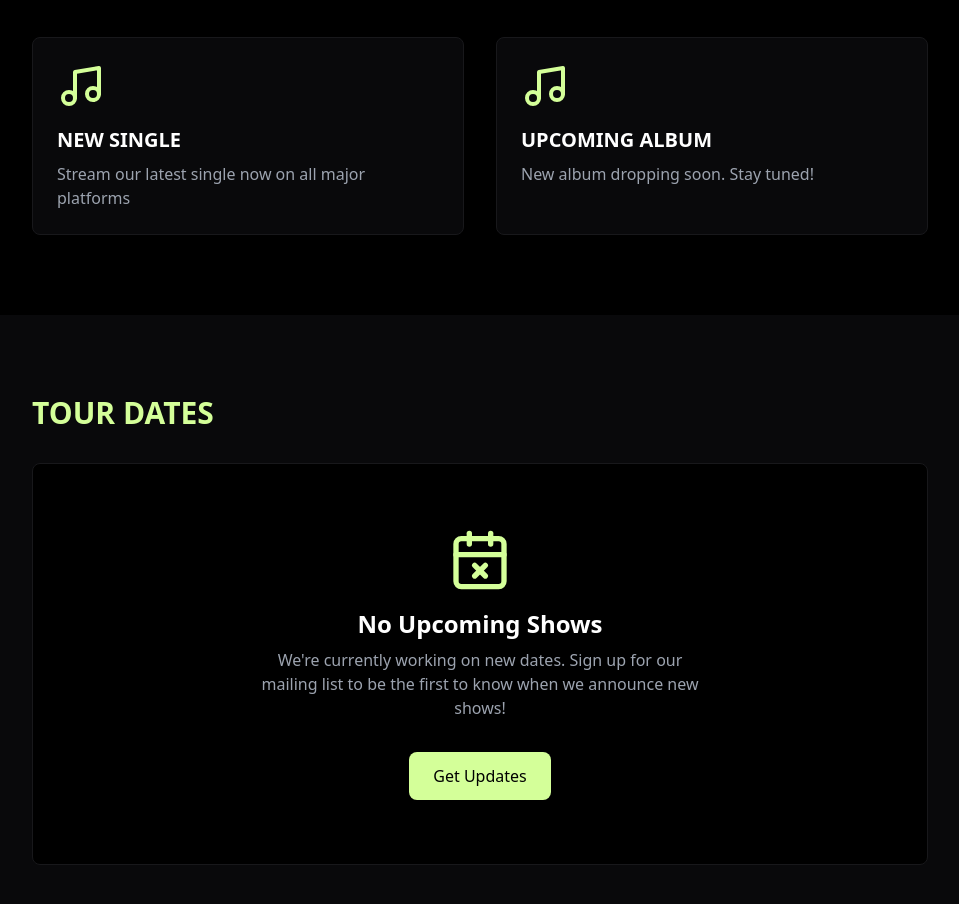
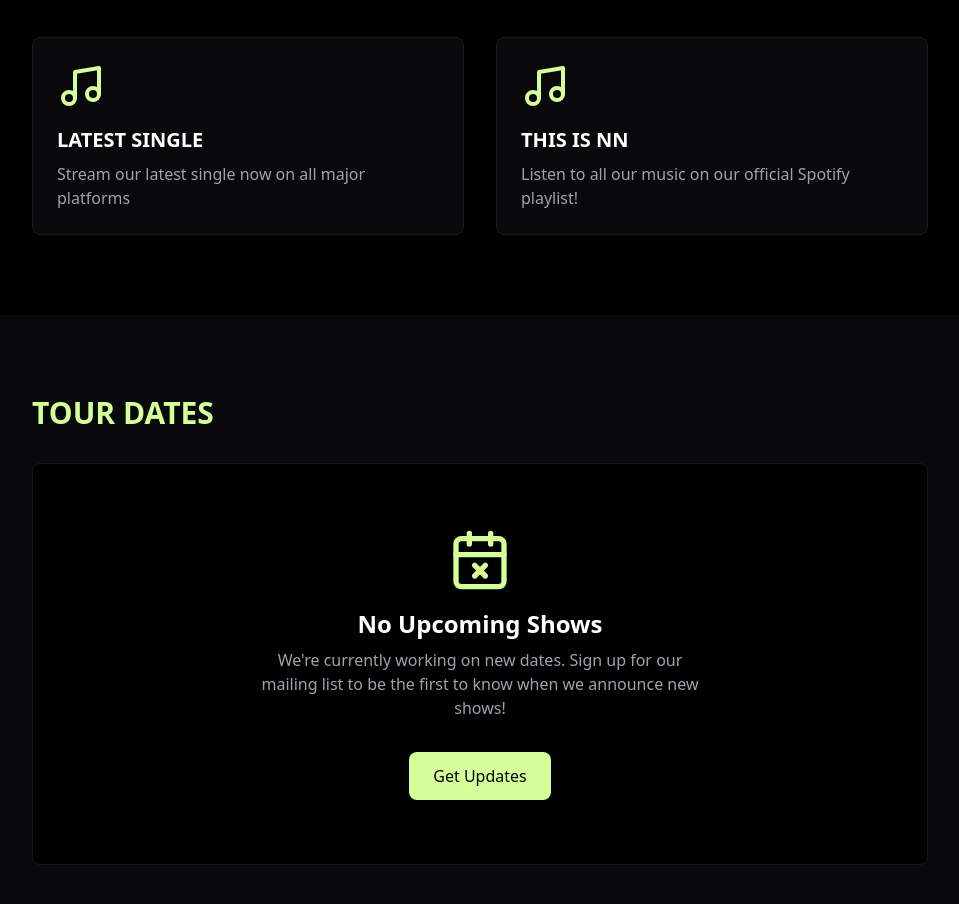
Before and after one commit to pr-rossi/northernnational, a React (Create React App) app: page / in a window 1280 px wide. Shown: the part 1227-2131 px from the top of the page, without its empty margins (160-1119 px from the left). Built offline with nearby package versions, Linux system fonts and the light colour scheme.

Commit message:
Update App.js

```diff
--- a/src/App.js
+++ b/src/App.js
@@ -56,14 +56,14 @@ function App() {
   // Data for releases with URLs
   const releases = [
     {
-      title: "NEW SINGLE",
+      title: "LATEST SINGLE",
       description: "Stream our latest single now on all major platforms",
-      url: "https://open.spotify.com/artist/your-artist-id"
+      url: "https://open.spotify.com/track/1rM0BBBaWZ0OMQtPHVZatl?si=49e44d58176846ff"
     },
     {
-      title: "UPCOMING ALBUM",
-      description: "New album dropping soon. Stay tuned!",
-      url: "https://music.apple.com/your-album-link"
+      title: "THIS IS NN",
+      description: "Listen to all our music on our official Spotify playlist!",
+      url: "https://open.spotify.com/playlist/37i9dQZF1DZ06evO4daEGQ?si=78a79f6bacdd4641"
     }
   ];
 
```
